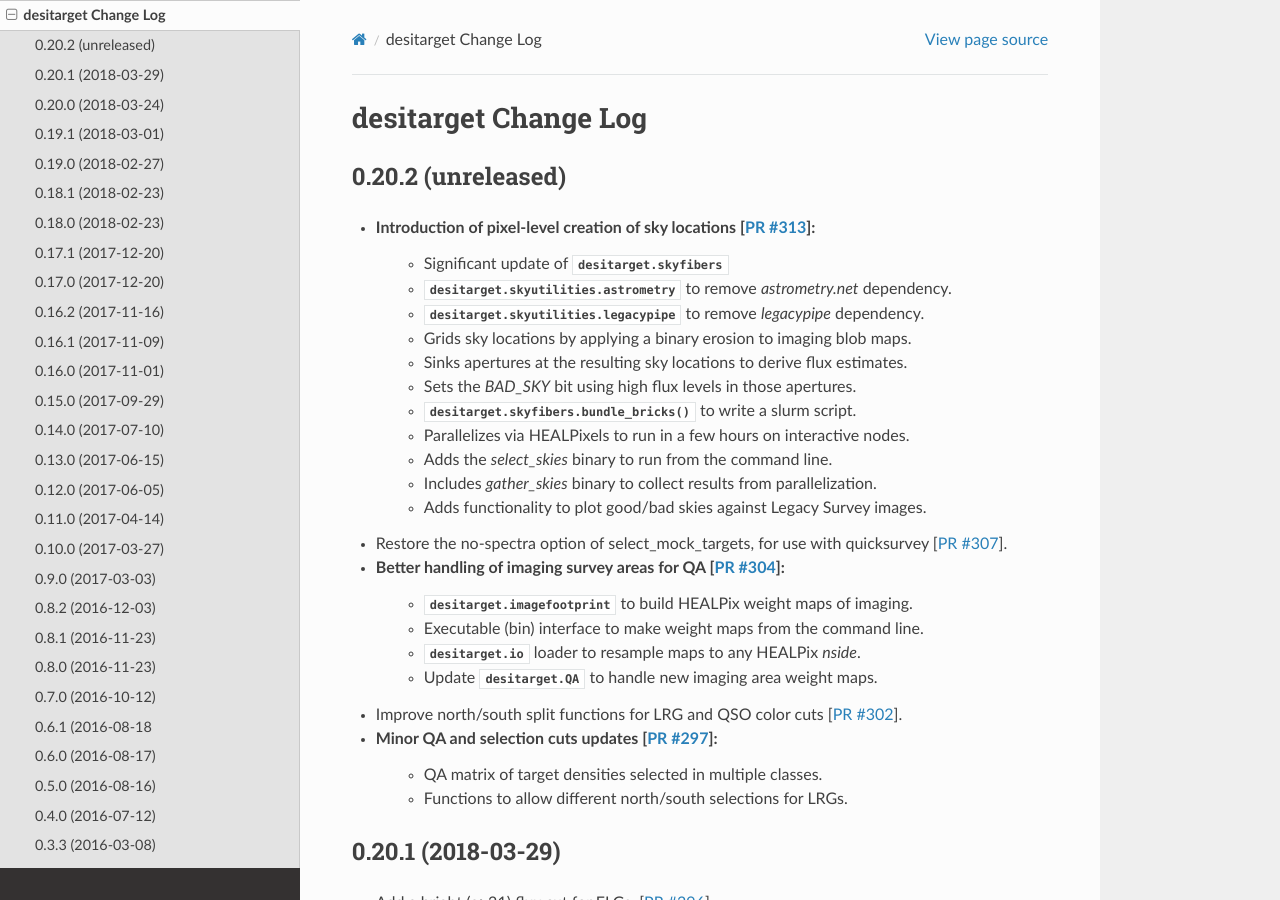
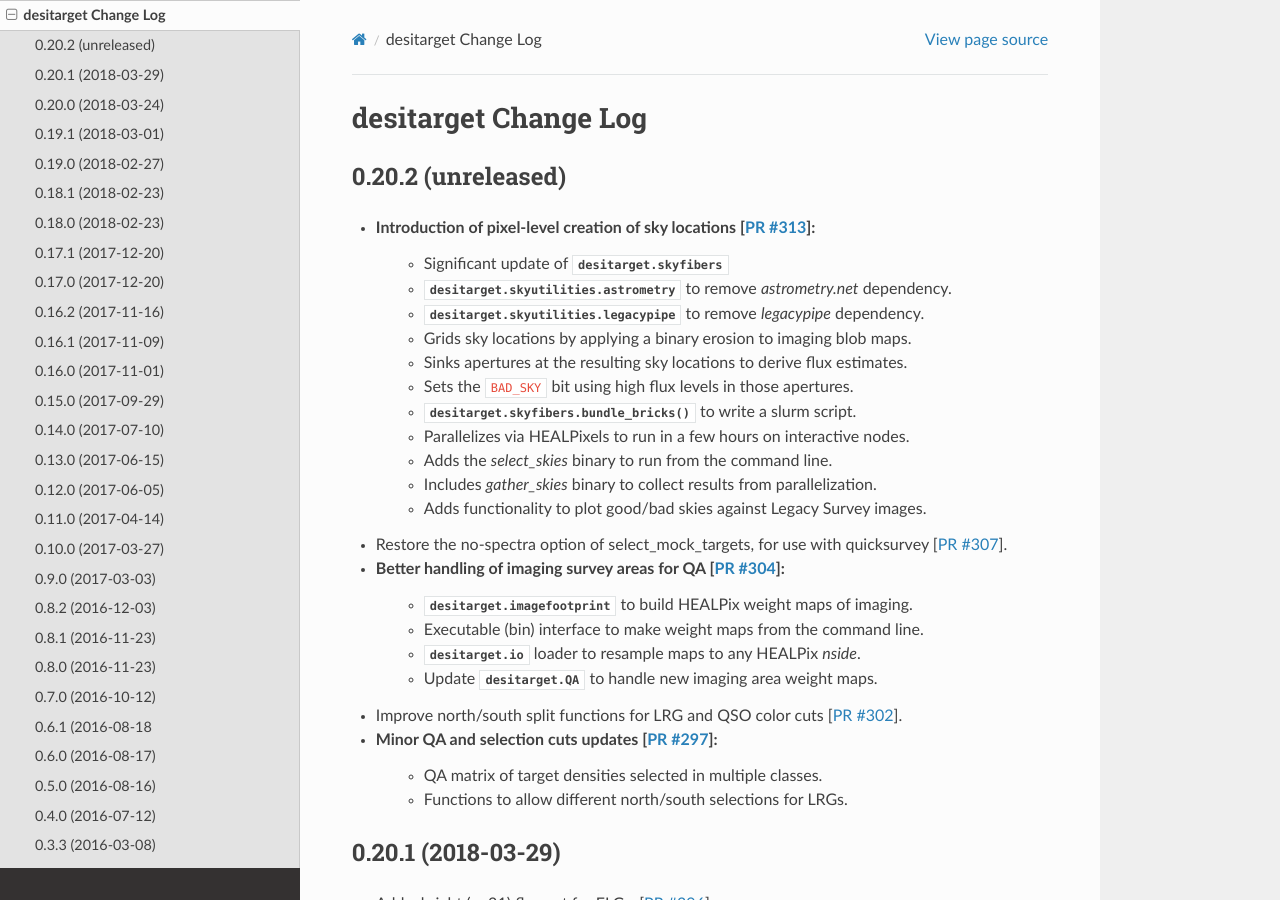
Before and after one commit to desihub/desitarget, a Sphinx documentation site: the page built from doc/changes.rst, in a window 1280 px wide and 900 px high. Built offline with Sphinx 7.4.7 and the Read the Docs theme 2.0.0, drawn with Linux system fonts in a browser that asks for light colours.

Commit message:
minor documentation updates in changes file [ci skip]

```diff
--- a/doc/changes.rst
+++ b/doc/changes.rst
@@ -11,7 +11,7 @@
    * :mod:`desitarget.skyutilities.legacypipe` to remove `legacypipe` dependency.
    * Grids sky locations by applying a binary erosion to imaging blob maps.
    * Sinks apertures at the resulting sky locations to derive flux estimates.
-   * Sets the `BAD_SKY` bit using high flux levels in those apertures.
+   * Sets the ``BAD_SKY`` bit using high flux levels in those apertures.
    * :func:`desitarget.skyfibers.bundle_bricks` to write a slurm script.
    * Parallelizes via HEALPixels to run in a few hours on interactive nodes.
    * Adds the `select_skies` binary to run from the command line.
@@ -58,9 +58,9 @@
    * Slight flux shifts to reconcile the northern and southern (DECaLS) imaging.
    * Initial functionality for different North/South selections.
 * Some reformatting of output target files and bits [`PR #294`_]:
-   * Introducing a `NO_TARGET` bit.
-   * Renaming the `BADSKY` bit `BAD_SKY` for consistency with other bits.
-   * Including `FRACDEV` and `FRACDEV_IVAR` as outputs.
+   * Introducing a ``NO_TARGET`` bit.
+   * Renaming the ``BADSKY`` bit ``BAD_SKY`` for consistency with other bits.
+   * Including ``FRACDEV`` and ``FRACDEV_IVAR`` as outputs.
 
 .. _`PR #289`: https://github.com/desihub/desitarget/pull/289
 .. _`PR #290`: https://github.com/desihub/desitarget/pull/290
```
